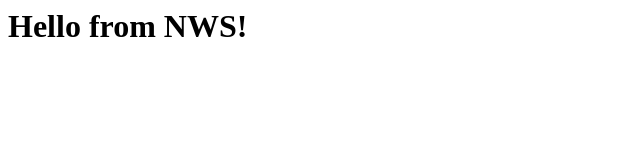
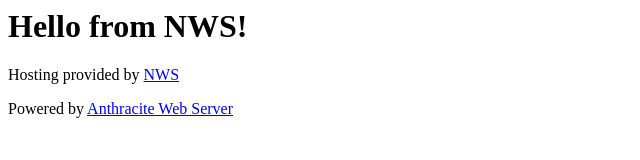
Before and after one commit to nickorlow/nws-testsite, a plain HTML site: page index.html in a window 1280 px wide. Shown: the whole page, without its empty margins (0-640 px from the left). Drawn offline with Linux system fonts and the light colour scheme.

Commit message:
Update index.html

```diff
--- a/index.html
+++ b/index.html
@@ -1 +1,3 @@
 <h1>Hello from NWS!</h1>
+<p>Hosting provided by <a href="https://nws.nickorlow.com">NWS</a></p>
+<p>Powered by <a href="https://github.com/nickorlow/anthracite">Anthracite Web Server</a></p>
```
